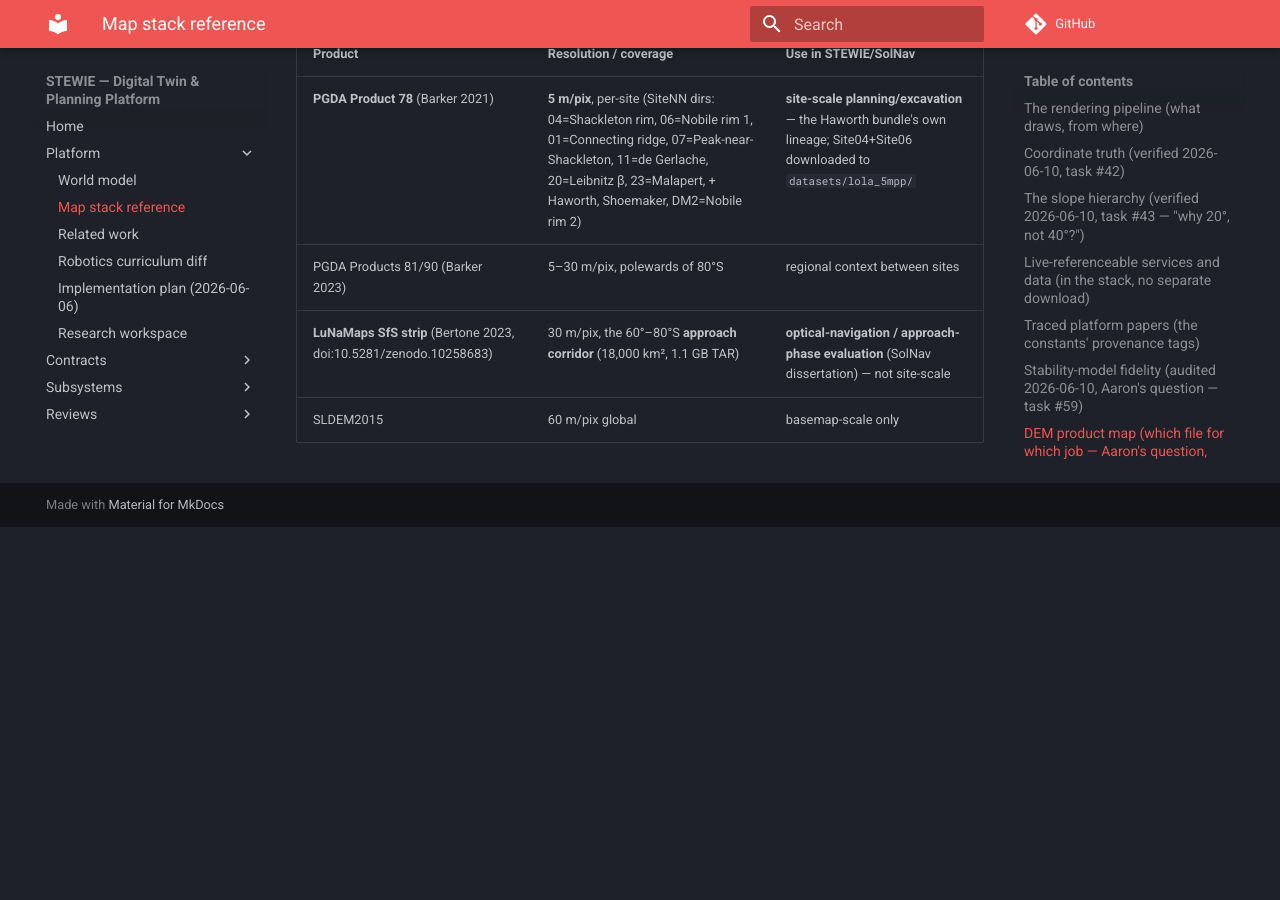
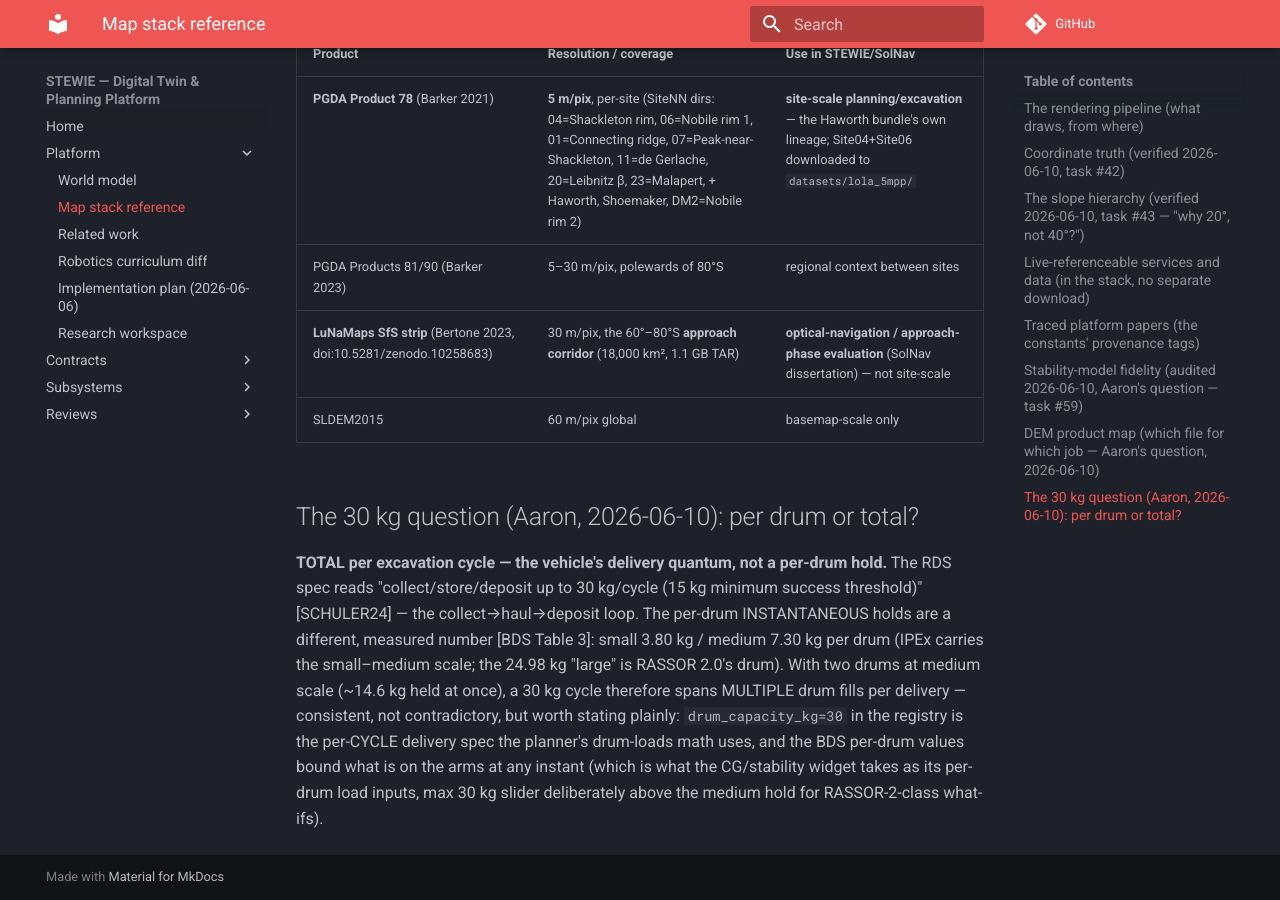
Before and after one commit to stewie-sw/stewie, an MkDocs documentation site: the page built from docs/map_reference.md, in a window 1280 px wide and 900 px high, scrolled down 3914 px. Built offline with MkDocs 1.6.1 and Material for MkDocs 9.7.7, drawn with Linux system fonts in a browser that asks for light colours; comment, search, counter and statistics services are not loaded; before the commit the page ends 4441 px from its top, so only the background shows below that.

Commit message:
docs: 30 kg = TOTAL per excavation cycle (RDS spec), per-drum holds are BDS 3.8/7.3 kg

```diff
--- a/docs/map_reference.md
+++ b/docs/map_reference.md
@@ -105,3 +105,17 @@ gap from the two-vehicle spec. The gauge bias is fixed with the documented track
 | PGDA Products 81/90 (Barker 2023) | 5–30 m/pix, polewards of 80°S | regional context between sites |
 | **LuNaMaps SfS strip** (Bertone 2023, doi:10.5281/zenodo.10258683) | 30 m/pix, the 60°–80°S **approach corridor** (18,000 km², 1.1 GB TAR) | **optical-navigation / approach-phase evaluation** (SolNav dissertation) — not site-scale |
 | SLDEM2015 | 60 m/pix global | basemap-scale only |
+
+## The 30 kg question (Aaron, 2026-06-10): per drum or total?
+
+**TOTAL per excavation cycle — the vehicle's delivery quantum, not a per-drum hold.** The RDS
+spec reads "collect/store/deposit up to 30 kg/cycle (15 kg minimum success threshold)"
+[SCHULER24] — the collect→haul→deposit loop. The per-drum INSTANTANEOUS holds are a different,
+measured number [BDS Table 3]: small 3.80 kg / medium 7.30 kg per drum (IPEx carries the
+small–medium scale; the 24.98 kg "large" is RASSOR 2.0's drum). With two drums at medium scale
+(~14.6 kg held at once), a 30 kg cycle therefore spans MULTIPLE drum fills per delivery —
+consistent, not contradictory, but worth stating plainly: `drum_capacity_kg=30` in the registry
+is the per-CYCLE delivery spec the planner's drum-loads math uses, and the BDS per-drum values
+bound what is on the arms at any instant (which is what the CG/stability widget takes as its
+per-drum load inputs, max 30 kg slider deliberately above the medium hold for RASSOR-2-class
+what-ifs).
```
